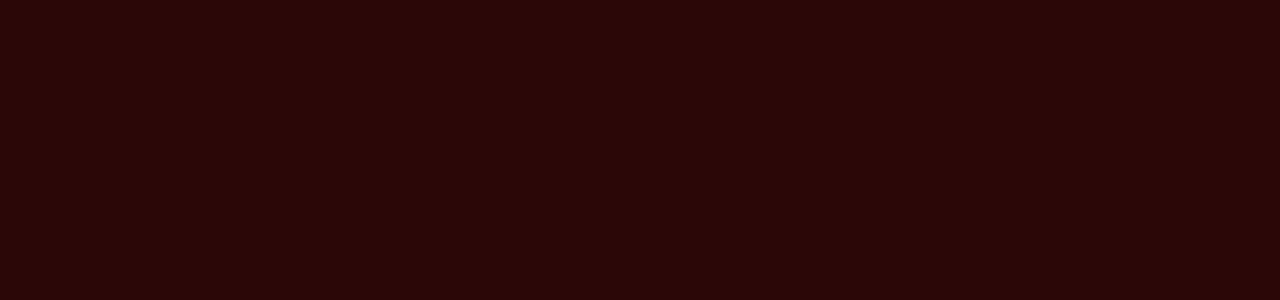
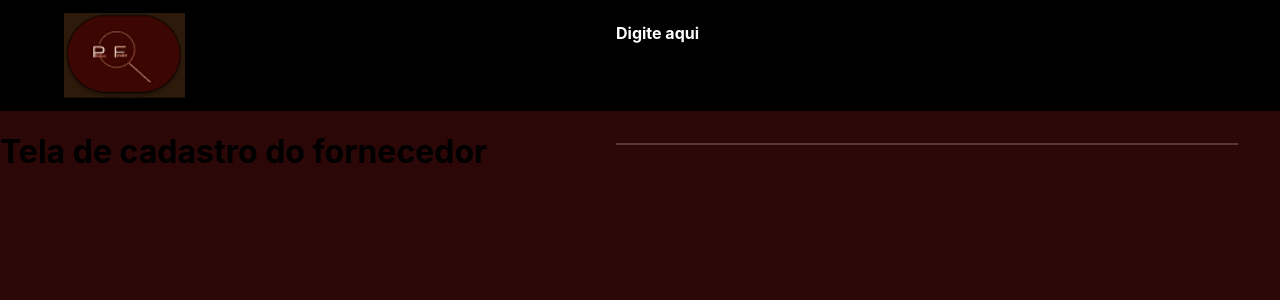
Before and after one commit to GabrielMachado242/product_finder, a React (Create React App) app: page /cadastrar in a window 1280 px wide. Before the commit this address had no page. Shown: the top 300 px of the page. Built offline with nearby package versions, Linux system fonts and the light colour scheme.

Commit message:
Algumas alterações como adição da tela de login, alteração no arquivo routes.js, criação de um header para a tela de cadastro do fornecedor

```diff
--- a/src/Header/index.js
+++ b/src/Header/index.js
@@ -32,7 +32,7 @@ function Header(){
             <nav>
                 <ul>
                     <li><a href="http://localhost:3000/login">Login</a></li>
-                    <li><a href="http://localhost:3000/gerenciar-produtos">Registre-se</a></li>
+                    <li><a href="http://localhost:3000/cadastrar">Registre-se</a></li>
                     <li><a href="#">Sobre</a></li>
                 </ul>
             </nav>
--- /dev/null
+++ b/src/TelaCadastro_header/index.js
@@ -0,0 +1,20 @@
+import React from "react";
+import './styles.css';
+import Logo from "../components/logo.png";
+
+function Cabecalho (){
+    return(
+        <header>
+            <img src={Logo} alt="Logo da Empresa" />
+            <div className="Container">
+            <form>
+            <label htmlFor="search">Digite aqui</label>
+            <input name="search" id="search"/>
+            </form>
+            </div>
+        </header>
+
+    );
+};
+
+export default Cabecalho;
--- /dev/null
+++ b/src/TelaCadastro_header/styles.css
@@ -0,0 +1,45 @@
+header{
+    flex: 1;
+    background-color: black;
+    color: white;
+    padding: 1% 5%;
+    display: flex;
+    justify-content: space-between;
+    height: 85px;
+   }
+
+   header .logo{
+       color: azure;
+   }
+
+
+.Container form input{
+    color: inherit;
+    background: rgba(255, 255, 255, 0);
+    padding: 0.2em;
+    border: none;
+    border-bottom: solid 2px rgba(255, 255, 255, 0.2);
+    border-radius: 8px 8px 0 0;
+    font-size: 3.5rem;
+    font-weight: bold;
+    width: 100%;
+    outline: none;
+    transition: background-color 0.5s ease-in;
+}
+
+.Container form input:focus{
+    background-color: rgba(255, 255, 255, 0.05);
+}
+
+header svg{
+    display: none;
+}
+
+header .header_estilo_container{
+    display: flex;
+    align-items:center;
+}
+
+body{
+    background-color: #2B0707;
+}
--- /dev/null
+++ b/src/TelaLogin/index.js
@@ -0,0 +1,11 @@
+import React from "react";
+
+function Login(){
+    return(
+        <div>
+            <p1>Tela login</p1>
+        </div>
+    );
+};
+
+export default Login;
--- a/src/pages/TelaCadastro/index.js
+++ b/src/pages/TelaCadastro/index.js
@@ -1,8 +1,12 @@
 import React from "react";
+import Cabecalho from "../../TelaCadastro_header";
 
 function TelaCadastro(){
     return (
+        <div>
+        <Cabecalho />
         <h1>Tela de cadastro do fornecedor</h1>
+        </div>
     );
 };
 
--- a/src/routes.js
+++ b/src/routes.js
@@ -3,13 +3,15 @@ import {BrowserRouter, Routes, Route} from 'react-router-dom';
 import Main from './pages/Main';
 import TelaCadastro from './pages/TelaCadastro';
 import GerenciarProdutos from './pages/GerenciarProdutos';
+import TelaLogin from './TelaLogin';
 
 function Rotas(){
     return(
         <BrowserRouter>
             <Routes>
                 <Route path="/" exact element={<Main />} />
-                <Route path="/login" element={<TelaCadastro />} />
+                <Route path="/login" element={<TelaLogin />} />
+                <Route path="/cadastrar" element={<TelaCadastro />} />
                 <Route path="/gerenciar-produtos" element={<GerenciarProdutos />} />
             </Routes>
         </BrowserRouter>
```
